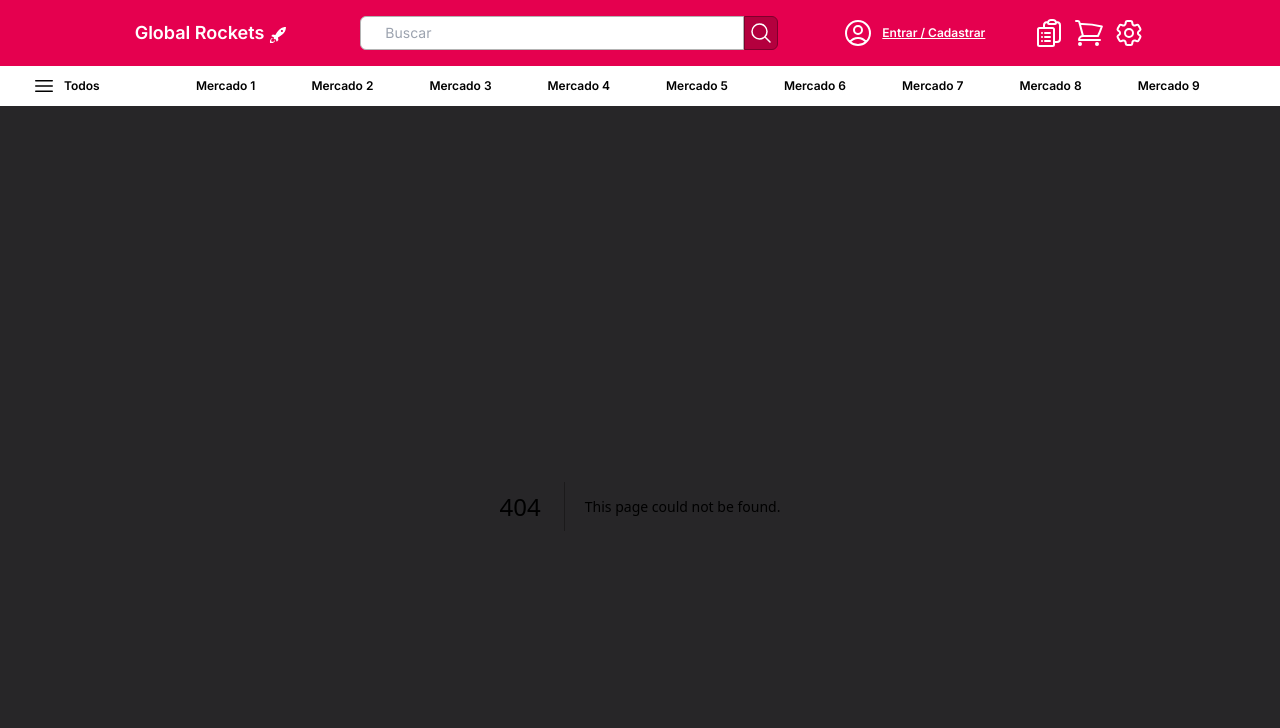
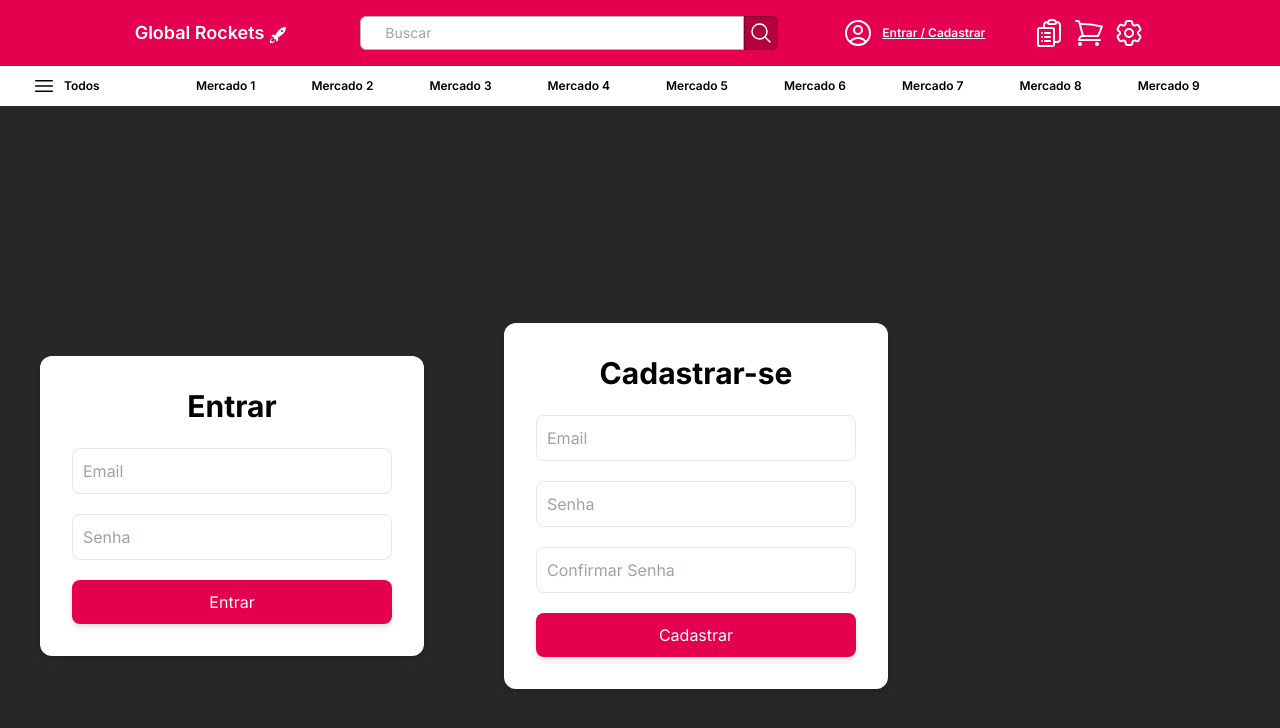
Before and after one commit to wildevn/Global_Rockets, a Next.js app: page /login in a window 1280 px wide. Before the commit this address had no page. Shown: the top 728 px of the page. Built offline with nearby package versions, Linux system fonts and the light colour scheme.

Commit message:
added login page

```diff
--- /dev/null
+++ b/src/app/login/page.tsx
@@ -0,0 +1,10 @@
+import LoginComponent from '@/components/login/loginComponent'
+import React from 'react'
+
+export default async function page() {
+    return (
+        <main>
+            <LoginComponent/>
+        </main>
+    )
+}
--- /dev/null
+++ b/src/components/login/loginComponent.tsx
@@ -0,0 +1,27 @@
+'use client'
+import React from 'react'
+
+export default function LoginComponent() {
+    return (
+        <div className='flex flex-wrap items-center justify-items-center w-screen h-screen'>
+            <div className='flex-none bg-white p-8 m-10 rounded-xl drop-shadow-md'>
+                <p className='text-center font-bold text-3xl mb-6'>Entrar</p>
+                <input type="text" placeholder='Email' className='w-80 rounded-lg border p-2.5 mb-5'/>
+                <br/>
+                <input type="text" placeholder='Senha' className='w-80 rounded-lg border p-2.5 mb-5'/>
+                <br/>
+                <button className='w-80 rounded-lg p-2.5 text-center text-white bg-defaultRed drop-shadow-md'>Entrar</button>
+            </div>
+            <div className='flex-none bg-white p-8 m-10 rounded-xl drop-shadow-md'>
+                <p className='text-center font-bold text-3xl mb-6'>Cadastrar-se</p>
+                <input type="text" placeholder='Email' className='w-80 rounded-lg border p-2.5 mb-5'/>
+                <br/>
+                <input type="text" placeholder='Senha' className='w-80 rounded-lg border p-2.5 mb-5'/>
+                <br/>
+                <input type="text" placeholder='Confirmar Senha' className='w-80 rounded-lg border p-2.5 mb-5'/>
+                <br/>
+                <button className='w-80 rounded-lg p-2.5 text-center text-white bg-defaultRed drop-shadow-md'>Cadastrar</button>
+            </div>
+        </div>
+    )
+}
```
